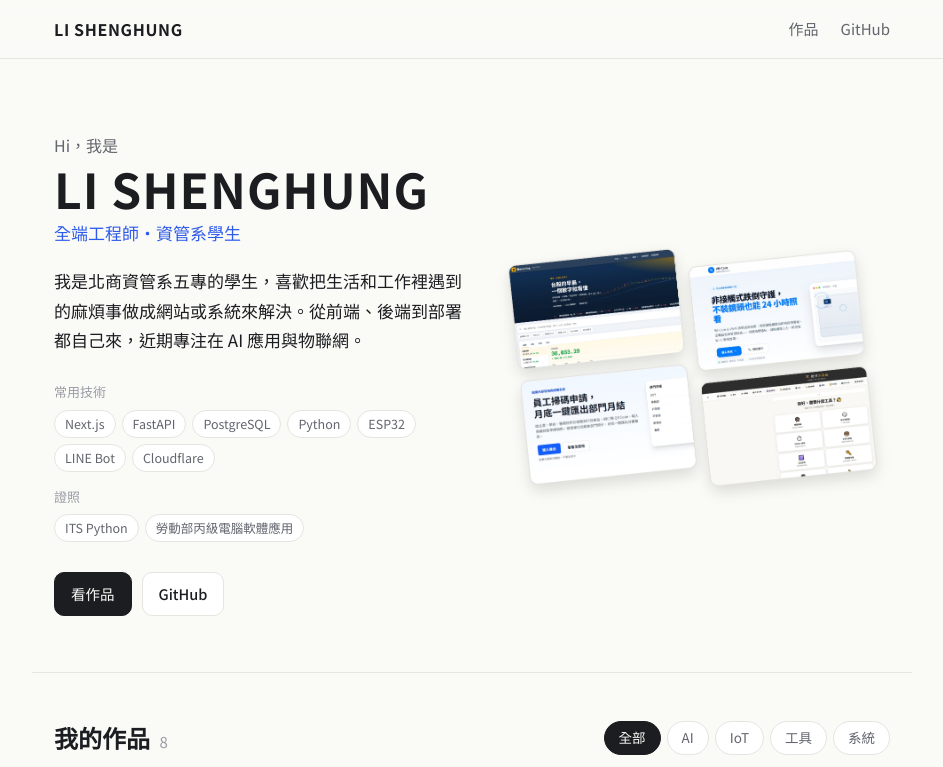
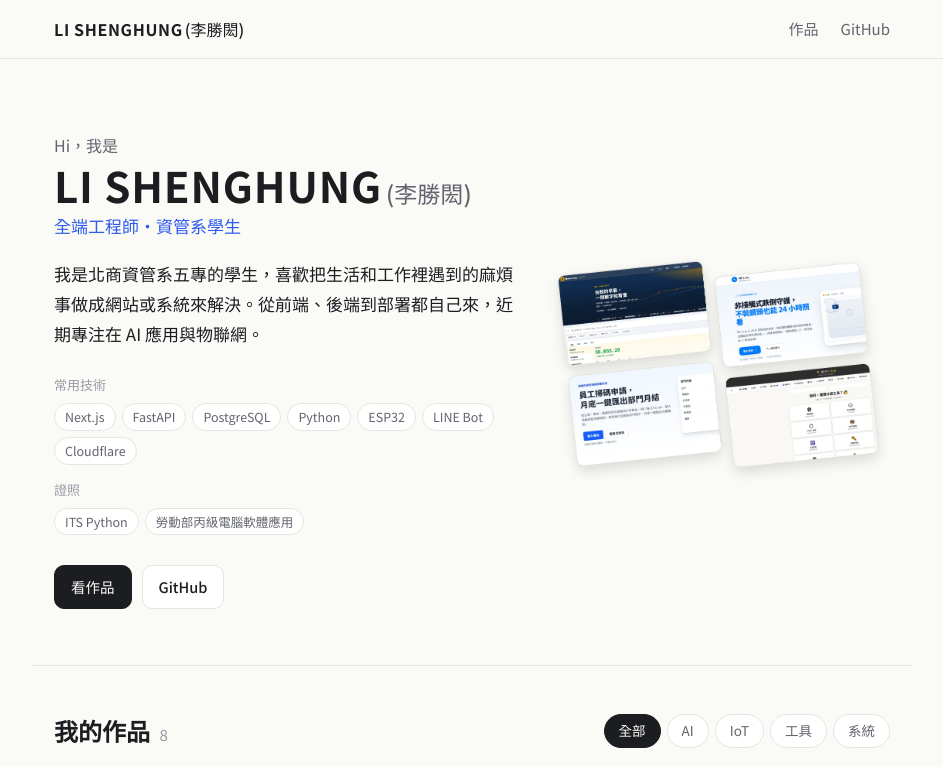
Before and after one commit to gogo-hung/portfolio, an Astro site: page / in a window 1280 px wide. Shown: the top 767 px of the page, without its empty margins (168-1111 px from the left). Built offline with nearby package versions, Linux system fonts and the light colour scheme; Astro itself is replaced by a stand-in of ours.

Commit message:
名字加上中文名（李勝閎）
Co-Authored-By: Claude Opus 5.5 <noreply@anthropic.com>
Claude-Session: https://claude.ai/code/session_01PitmqD5HvRC6BPkH2V8vtC

```diff
--- a/src/data/profile.ts
+++ b/src/data/profile.ts
@@ -1,6 +1,7 @@
 // 自我介紹區的內容都在這裡改
 export const profile = {
   name: 'LI SHENGHUNG',
+  zhName: '李勝閎',
   title: '全端工程師・資管系學生',
   intro:
     '我是北商資管系五專的學生，喜歡把生活和工作裡遇到的麻煩事做成網站或系統來解決。' +
--- a/src/layouts/Base.astro
+++ b/src/layouts/Base.astro
@@ -5,7 +5,8 @@ const { title, description = profile.intro, image = '/og.png' } = Astro.props;
 const ogImage = new URL(image, Astro.site ?? Astro.url).href;
 const pageUrl = new URL(Astro.url.pathname, Astro.site ?? Astro.url).href;
 const base = import.meta.env.BASE_URL.replace(/\/?$/, '/');
-const pageTitle = title ? `${title}｜${profile.name}` : `${profile.name}｜作品集`;
+const fullName = `${profile.name}(${profile.zhName})`;
+const pageTitle = title ? `${title}｜${fullName}` : `${fullName}｜作品集`;
 ---
 <!doctype html>
 <html lang="zh-Hant-TW">
@@ -16,7 +17,7 @@ const pageTitle = title ? `${title}｜${profile.name}` : `${profile.name}｜作
     <meta name="description" content={description} />
     <link rel="canonical" href={pageUrl} />
     <meta property="og:type" content="website" />
-    <meta property="og:site_name" content={`${profile.name}｜作品集`} />
+    <meta property="og:site_name" content={`${fullName}｜作品集`} />
     <meta property="og:title" content={pageTitle} />
     <meta property="og:description" content={description} />
     <meta property="og:url" content={pageUrl} />
@@ -38,7 +39,7 @@ const pageTitle = title ? `${title}｜${profile.name}` : `${profile.name}｜作
     <img src={ogImage} alt="" width="1200" height="630" loading="lazy" style="display:none" aria-hidden="true" />
     <header class="nav">
       <div class="wrap nav-inner">
-        <a href={base} class="logo">{profile.name}</a>
+        <a href={base} class="logo">{profile.name}<span class="logo-zh">({profile.zhName})</span></a>
         <nav>
           <a href={`${base}#projects`}>作品</a>
           <a href={profile.links.github} target="_blank" rel="noopener">GitHub</a>
@@ -46,7 +47,7 @@ const pageTitle = title ? `${title}｜${profile.name}` : `${profile.name}｜作
       </div>
     </header>
     <main><slot /></main>
-    <footer class="wrap footer">© {new Date().getFullYear()} {profile.name}</footer>
+    <footer class="wrap footer">© {new Date().getFullYear()} {fullName}</footer>
   </body>
 </html>
 
@@ -81,6 +82,7 @@ const pageTitle = title ? `${title}｜${profile.name}` : `${profile.name}｜作
   .nav { position: sticky; top: 0; z-index: 10; background: color-mix(in srgb, var(--bg) 88%, transparent); backdrop-filter: blur(8px); border-bottom: 1px solid var(--line); }
   .nav-inner { display: flex; justify-content: space-between; align-items: center; height: 58px; }
   .logo { font-weight: 700; text-decoration: none; letter-spacing: .04em; }
+  .logo-zh { font-weight: 500; letter-spacing: 0; margin-left: 2px; }
   .nav nav { display: flex; gap: 22px; font-size: 15px; }
   .nav nav a { text-decoration: none; color: var(--muted); }
   .nav nav a:hover { color: var(--ink); }
--- a/src/pages/index.astro
+++ b/src/pages/index.astro
@@ -13,7 +13,7 @@ const categories = ['全部', ...new Set(projects.map((p) => p.data.category))];
   <section class="wrap hero">
     <div class="hero-text">
     <p class="hi">Hi，我是</p>
-    <h1>{profile.name}</h1>
+    <h1><span class="en">{profile.name}</span><span class="zh">({profile.zhName})</span></h1>
     <p class="role">{profile.title}</p>
     <p class="intro">{profile.intro}</p>
     <div class="meta">
@@ -82,12 +82,14 @@ const categories = ['全部', ...new Set(projects.map((p) => p.data.category))];
 </script>
 
 <style>
-  .hero { padding-top: 72px; padding-bottom: 56px; display: grid; grid-template-columns: minmax(0, 1fr) minmax(0, 0.95fr); gap: 28px; align-items: center; }
+  .hero { padding-top: 72px; padding-bottom: 56px; display: grid; grid-template-columns: minmax(0, 1.15fr) minmax(0, 0.85fr); gap: 28px; align-items: center; }
   .hero-visual { display: block; transition: transform .25s; }
   .hero-visual:hover { transform: translateY(-3px); }
   .hero-visual img { width: 100%; height: auto; }
   .hi { margin: 0; color: var(--muted); font-size: 16px; }
-  h1 { margin: 2px 0 2px; font-size: clamp(34px, 6vw, 48px); line-height: 1.15; letter-spacing: .02em; }
+  h1 { margin: 2px 0 2px; font-size: clamp(32px, 5vw, 42px); line-height: 1.15; letter-spacing: .02em; }
+  h1 .en { white-space: nowrap; }
+  h1 .zh { display: inline-block; font-size: .55em; font-weight: 500; letter-spacing: 0; margin-left: 4px; color: var(--muted); line-height: 1.2; white-space: nowrap; }
   .role { margin: 0 0 18px; color: var(--accent); font-weight: 500; font-size: 17px; }
   .intro { margin: 0 0 26px; font-size: 17px; max-width: 620px; color: var(--ink); }
   .meta { display: grid; gap: 14px; margin-bottom: 30px; }
```
